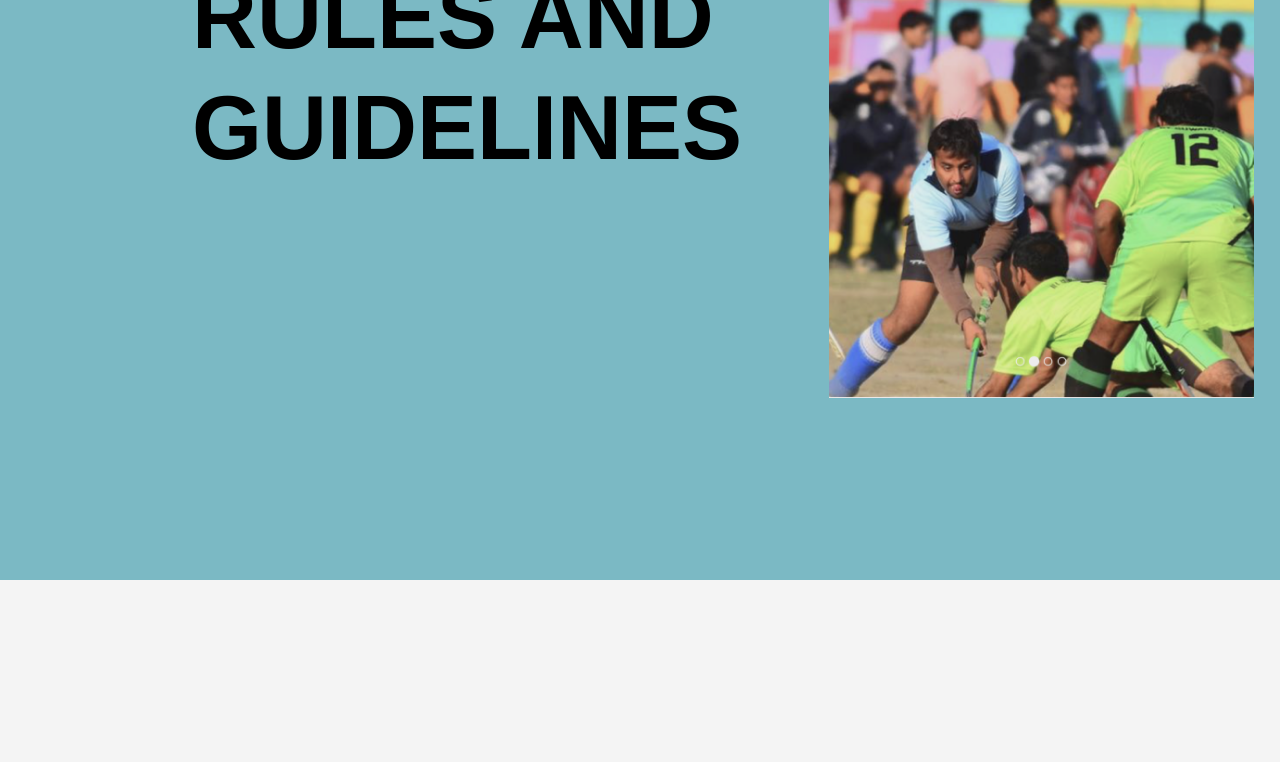
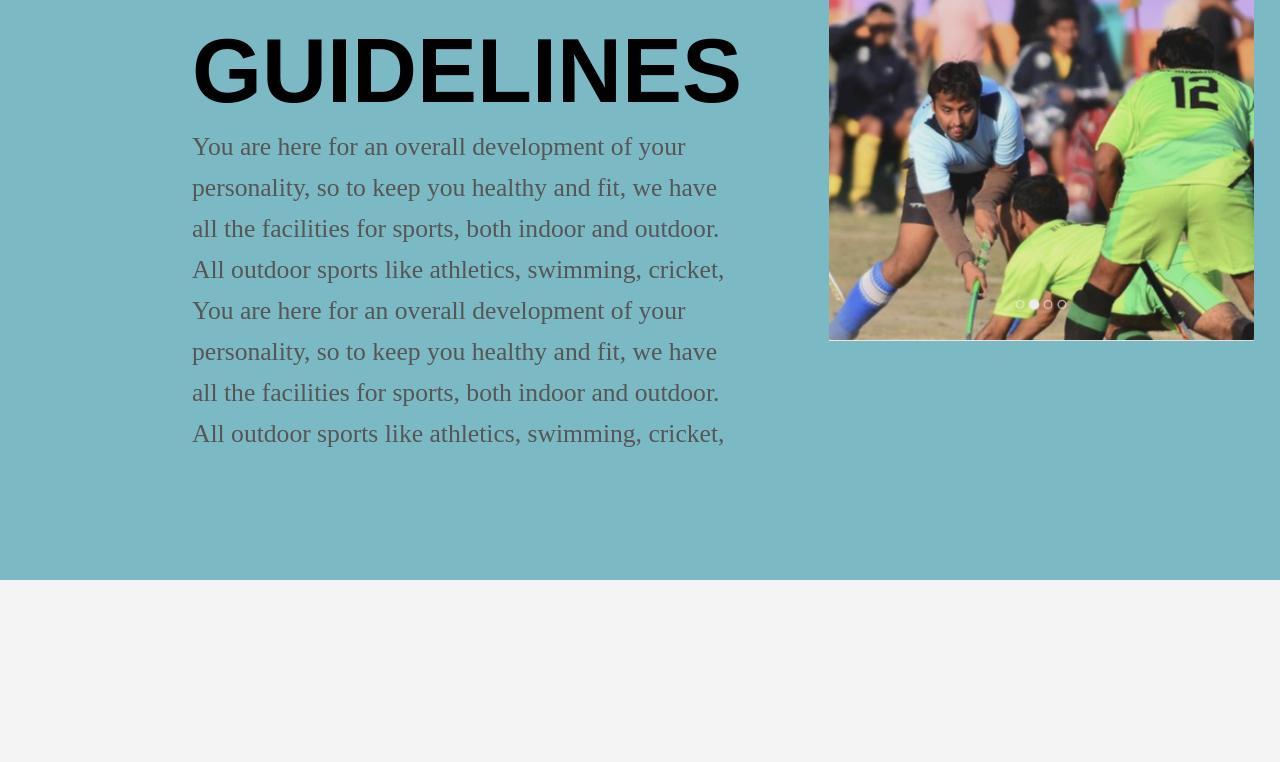
Before and after one commit to swciitg/sports_board_website, a React (Create React App) app: page /stud/gymkhana/sports/clubs/aquatics in a window 1280 px wide. Shown: the part 1820-2582 px from the top of the page. Built offline with nearby package versions, Linux system fonts and the light colour scheme; no server answers; a web font is replaced by a local one.

Commit message:
dummy template

```diff
--- a/src/components/clubRnG.js
+++ b/src/components/clubRnG.js
@@ -8,7 +8,7 @@ const ClubRnG = (props) => {
                 <div className="flex flex-col pr-6 w-[90%]">
                 <div className="head_about" style={{fontSize: '500%'}}>{props.name}</div>
                     <p className="para_about" style={{lineHeight:'160%'}} >
-                    {props.data}
+                    {props.desc}
                     </p>
                 </div>
                 <div>
--- a/src/pages/aquatics_club.js
+++ b/src/pages/aquatics_club.js
@@ -22,7 +22,7 @@ const AquaticsClub =  () => {
       <div>
         <Navbar name={data.data.attributes.ClubName} slogan={data.data.attributes.ClubSlogan}/>
         {data.data.attributes.Components.map(item =>{
-            return (item.id)%2?<About_us name={item.Component_name} desc={item.Component_data} media={item.Component_Image}/>:<ClubRnG name={item.Component_name} desc={item.desc}/>
+            return (item.id)%2?<About_us name={item.Component_name} desc={item.Component_data} media={item.Component_Image}/>:<ClubRnG name={item.Component_name} desc={item.Component_data}/>
         })}
         <Team_members />
         <Facilities />
```
